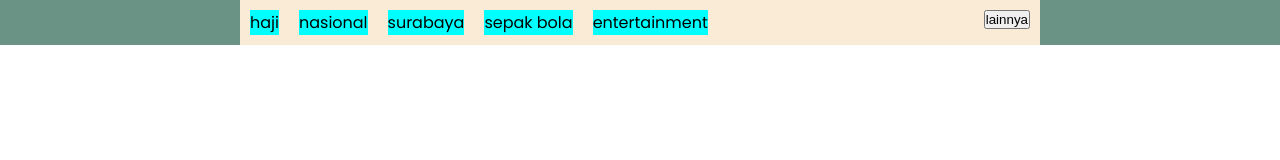
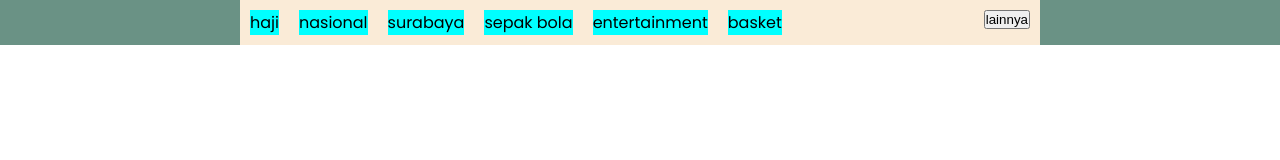
Before and after one commit to AliMasykur10/literasi-bangsa, a React (Create React App) app: page / in a window 1280 px wide. Shown: the top 160 px of the page. Built offline with nearby package versions, Linux system fonts and the light colour scheme.

Commit message:
menambahkan navbar basket

```diff
--- a/src/pages/homepage/homePage.js
+++ b/src/pages/homepage/homePage.js
@@ -12,6 +12,7 @@ export default function HomePage() {
               <li>surabaya</li>
               <li>sepak bola</li>
               <li>entertainment</li>
+              <li>basket</li>
             </ul>
           </div>
           <div className="nav-second-comp">
```
